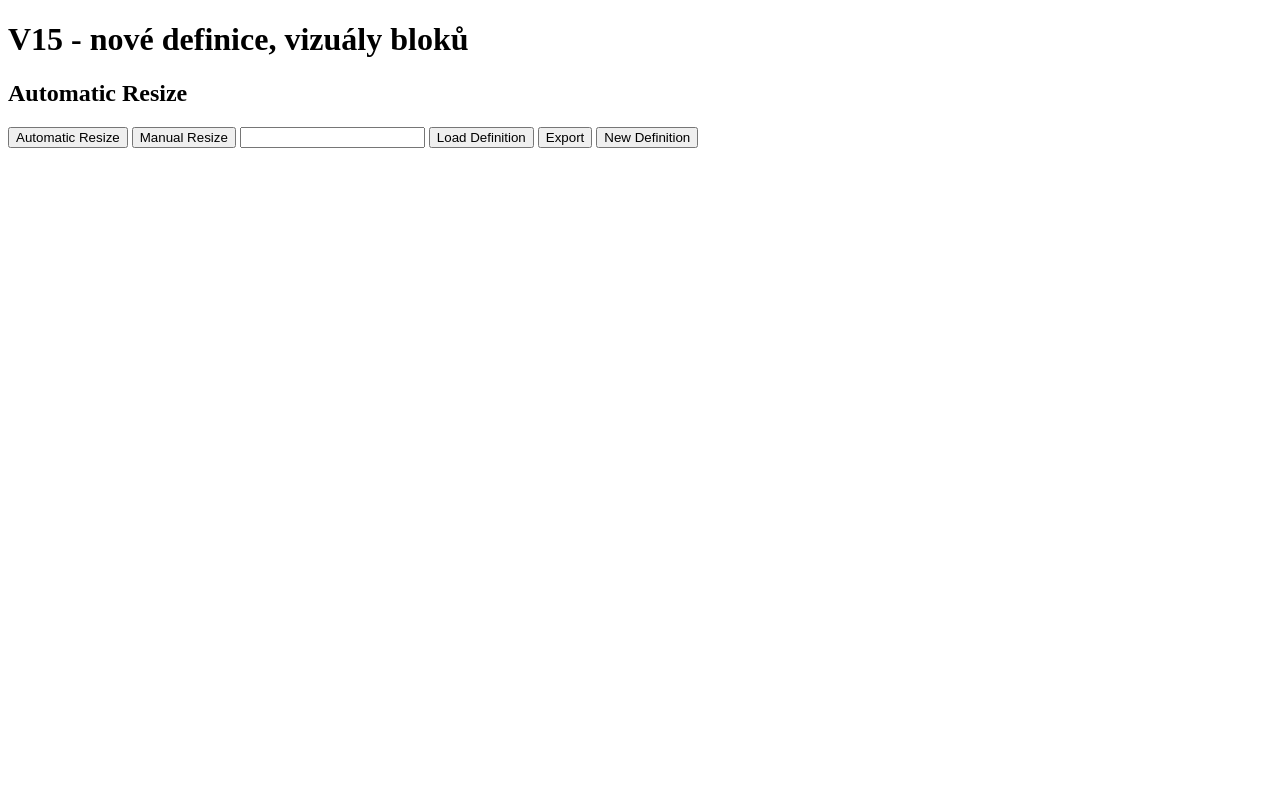
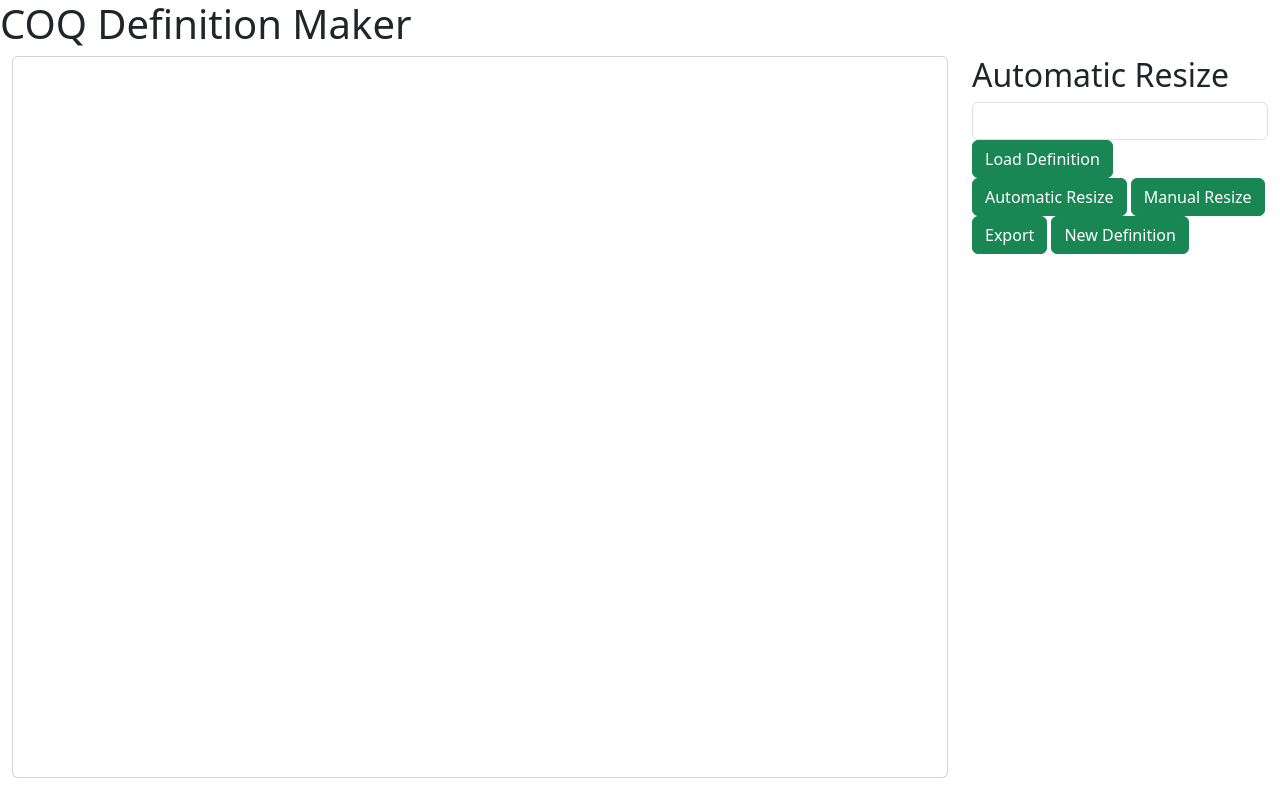
Before and after one commit to Onre739/Bakalarsky_projekt, a Django app: page / in a window 1280 px wide. Run offline with Django 5.2, Linux system fonts and the light colour scheme; parts of the project's set-up code (start-up, migrations or seed data) failed here and were passed over.

Commit message:
style + snap math changes

```diff
--- a/coq_blocks/static/web_coq_blocks/Block.js
+++ b/coq_blocks/static/web_coq_blocks/Block.js
@@ -23,6 +23,7 @@ class Dot {
         dotLabel.innerText = this.type;
         dotLabel.style.position = "absolute";
         dotLabel.style.left = "25px";
+        dotLabel.style.top = "0";
 
         this.dotLabelWidth = dotLabel.offsetWidth;
 
@@ -52,7 +53,7 @@ class Plug {
         typeLabel.innerText = this.type;
         typeLabel.style.position = "absolute";
         typeLabel.style.right = "120%";
-        typeLabel.style.top = "5px";
+        typeLabel.style.top = "2px";
 
         this.width = typeLabel.offsetWidth + plug.offsetWidth;
 
@@ -153,7 +154,6 @@ export class ConstructorBlock extends BaseBlock {
         this.typeParameters = type_parameters; // Parametry datového typu
         this.constructorParameters = constructor.parameters; // Parametry konstruktoru
         this.blockName = type_name + "\u00A0:\u00A0" + constructor.name; // Název celého bloku
-        this.height = 0;
 
         // Pokud má konstruktor hodnotu type, tak jde o konstruktor explicitním návratovým dat. typem, jinak se vždy vrací název datového typu
         // + kontrola jestli je typ složen t 1 nebo 2 slov
@@ -200,7 +200,7 @@ export class ConstructorBlock extends BaseBlock {
         let blockNameEl = document.createElement("div");
         blockNameEl.setAttribute("class", "blockName");
         blockNameEl.style.position = "absolute";
-        blockNameEl.style.top = "10px";
+        blockNameEl.style.top = "6px";
         blockNameEl.style.left = "40px";
         blockNameEl.style.fontWeight = "bold";
         blockNameEl.innerText = this.blockName;
@@ -266,8 +266,6 @@ export class ConstructorBlock extends BaseBlock {
             newBlock.style.height = String(this.plugsCount * 50 + 20) + "px";
         }
 
-        this.height = this.element.offsetHeight;
-
     }
 
     resize() {
--- a/coq_blocks/static/web_coq_blocks/SnapManager.js
+++ b/coq_blocks/static/web_coq_blocks/SnapManager.js
@@ -25,18 +25,23 @@ export default class SnapManager {
                         let plugObjects = blockObject.plugObjects;
 
                         plugObjects.forEach((plugObject) => {
-                            let plugElement = $(plugObject.element); // JQUERY element pro .offset()
+                            let plugType = plugObject.type;
 
-                            let plugType = plugObject.type;
-                            let plugOffset = plugElement.offset();
+                            let plugEl = plugObject.element;
+                            let rect = plugEl.getBoundingClientRect();
 
                             // console.log(requiredType + "-vs-" + plugType);
                             // if (plugType === requiredType) {
                             AppState.snapTargets.push({
-                                x: plugOffset.left + plugElement.width() - 1,
-                                y: plugOffset.top + plugElement.height() / 2 + 2,
+
+                                // getBoundingClientRect() dává souřadnice vůči viewportu (oknu)
+                                // Pro absolutními souřadnice v dokumentu se musí přičíst scroll offset
+                                x: rect.left + rect.width + window.scrollX - 3,
+                                y: rect.top + rect.height / 2 + window.scrollY,
+
                                 block: blockObject,
                                 plug: plugObject,
+
                                 // Log snap targetů, pro koho jsou (posledně pohnutý block)
                                 for: movedBlockObject
                             });
@@ -60,14 +65,28 @@ export default class SnapManager {
 
         // Kontrola pozic každého bloku se snap pozicemi
         blockObjects.forEach(blockObject => {
-            let blockOffset = $(blockObject.element).offset();
+            let rect = blockObject.element.getBoundingClientRect();
+            let blockLeft = rect.left + window.scrollX;
+            let blockTop = rect.top + window.scrollY;
+            let blockHeight = rect.height;
+
+            console.log("xxx: ", blockLeft);
+            console.log("yyy: ", blockTop);
+
             AppState.snapTargets.forEach(snapTarget => {
-                let deltaX = Math.abs(snapTarget.x - blockOffset.left);
-                let deltaY = Math.abs(snapTarget.y - (blockOffset.top + $(blockObject.element).height() * AppState.plugInBlockPos));
+                let deltaX = Math.abs(snapTarget.x - blockLeft);
+                let deltaY = Math.abs(snapTarget.y - (blockTop + blockHeight * AppState.plugInBlockPos));
+
                 if (deltaX < 4 && deltaY < 4) { // tolerance 4 px
                     console.log("delta: " + deltaX + ", " + deltaY);
                     let plugObject = snapTarget.plug;
-                    AppState.snappedBlocks.push({ parent: snapTarget.block, plugIndex: plugObject.index, plug: plugObject, child: blockObject });
+
+                    AppState.snappedBlocks.push({
+                        parent: snapTarget.block,
+                        plugIndex: plugObject.index,
+                        plug: plugObject,
+                        child: blockObject
+                    });
                 }
             });
         });
@@ -110,13 +129,8 @@ export default class SnapManager {
 
                 // Při různém zoomu stránky se mění velikost borderu!!!
                 // offsetHeight zahrnuje obsah + padding + border, proto odečítám border
-                let style = getComputedStyle(block.element);
-                let borderTop = parseFloat(style.borderTopWidth);
-                let borderBottom = parseFloat(style.borderBottomWidth);
-                let borderSize = borderTop + borderBottom;
-
                 block.element.style.height =
-                    `${block.element.offsetHeight - borderSize + heightValue}px`;
+                    `${block.element.offsetHeight + heightValue}px`;
             }
             let snap = AppState.snappedBlocks.find(s => s.child === block);
             if (snap) resizeParents(snap.parent, heightValue); // rekurze
@@ -127,13 +141,31 @@ export default class SnapManager {
         const setNewPosition = () => {
             AppState.orderedSnappedBlocks.forEach((snappedDef) => {
                 snappedDef.forEach((snappedBlock) => {
+
                     // Zisk pozice plugu pro novou pozici child bloku
-                    let currentPlugEl = $(snappedBlock.plug.element);
-                    let currentPlugElOffset = currentPlugEl.offset();
+                    let plugEl = snappedBlock.plug.element;
 
-                    // Aktualizace pozice potomka
-                    let x = currentPlugElOffset.left + currentPlugEl.width() - AppState.docGroundDiffLeft - 1;
-                    let y = currentPlugElOffset.top + currentPlugEl.height() / 2 - snappedBlock.child.element.offsetHeight * AppState.plugInBlockPos - AppState.docGroundDiffTop + 2;
+                    let plugRect = plugEl.getBoundingClientRect();
+                    let plugLeft = plugRect.left + window.scrollX;
+                    let plugTop = plugRect.top + window.scrollY;
+                    let plugWidth = plugRect.width;
+                    let plugHeight = plugRect.height;
+
+                    // Rozdíl mezi pozicí 0,0 stránky a 0,0 ground elementu, protože interact.js bere 0,0 z groundu
+                    // getBoundingClientRect je pozice před borderem a paddingem -> proto je musím přičíst
+                    let groundEl = document.getElementById("ground");
+                    let groundRect = groundEl.getBoundingClientRect();
+                    let groundStyle = getComputedStyle(groundEl);
+
+                    let docGroundDiffLeft = groundRect.left + parseFloat(groundStyle.borderLeftWidth) + parseFloat(groundStyle.paddingLeft);
+                    let docGroundDiffTop = groundRect.top + parseFloat(groundStyle.borderTopWidth) + parseFloat(groundStyle.paddingTop);
+
+                    // Nová pozice child bloku
+                    let x = plugLeft + plugWidth - docGroundDiffLeft - 3;
+                    let y = plugTop + plugHeight / 2 - snappedBlock.child.element.offsetHeight * AppState.plugInBlockPos - docGroundDiffTop;
+
+                    console.log("AAAAAA: ", snappedBlock.child.element.offsetHeight);
+                    console.log("new x y: ", x, y);
 
                     snappedBlock.child.element.style.transform = `translate(${x}px, ${y}px)`;
                     snappedBlock.child.element.setAttribute('data-x', x);
@@ -150,7 +182,7 @@ export default class SnapManager {
 
             let parentCurr = uniqueCurr[0].parent;
             let childCurr = uniqueCurr[0].child;
-            let heightValueCurr = childCurr.height;
+            let heightValueCurr = childCurr.element.offsetHeight;
 
             // Změna velikosti snapnutých bloků
             resizeParents(parentCurr, +heightValueCurr);
@@ -168,7 +200,7 @@ export default class SnapManager {
 
             let parentPrev = uniquePrev[0].parent;
             let childPrev = uniquePrev[0].child;
-            let heightValuePrev = childPrev.height;
+            let heightValuePrev = childPrev.element.offsetHeight;
 
             // Změna velikosti snapnutých bloků
             resizeParents(parentPrev, -heightValuePrev);
@@ -192,11 +224,11 @@ export default class SnapManager {
 
             let parentCurr = uniqueCurr[0].parent;
             let childCurr = uniqueCurr[0].child;
-            let heightValueCurr = childCurr.height;
+            let heightValueCurr = childCurr.element.offsetHeight;
 
             let parentPrev = uniquePrev[0].parent;
             let childPrev = uniquePrev[0].child;
-            let heightValuePrev = childPrev.height;
+            let heightValuePrev = childPrev.element.offsetHeight;
 
             // Prvně zmenšení původních bloků, proto použiju previousSnappedBlocks
             resizeParents(parentPrev, -heightValuePrev);
--- a/coq_blocks/static/web_coq_blocks/UIController.js
+++ b/coq_blocks/static/web_coq_blocks/UIController.js
@@ -1,4 +1,5 @@
 import { AppState } from "./AppState.js";
+import { ConstructorBlock } from "./Block.js";
 import SnapManager from "./SnapManager.js";
 
 export default class UIController {
@@ -156,10 +157,12 @@ export default class UIController {
                 },
 
                 move: (event) => {
+                    // DŮLEŽITÉ, x a y se počítají od GROUND ELEMENTU !! ne od začátku dokumentu
                     let target = event.target;
                     let x = (parseFloat(target.getAttribute('data-x')) || 0) + event.dx;
                     let y = (parseFloat(target.getAttribute('data-y')) || 0) + event.dy;
 
+                    console.log("Curr x y: ", x, y);
                     // Zapsání změny pozice
                     target.style.transform = `translate(${x}px, ${y}px)`;
                     target.setAttribute('data-x', x);
@@ -188,7 +191,7 @@ export default class UIController {
                 interact.modifiers.snap({
                     targets: AppState.snapTargets,
                     range: 30,
-                    relativePoints: [{ x: 0, y: AppState.plugInBlockPos }]
+                    relativePoints: [{ x: 0, y: AppState.plugInBlockPos }] // Pozice i s borderem
                 }),
                 interact.modifiers.restrictRect({
                     restriction: 'document',
--- a/coq_blocks/static/web_coq_blocks/myStyles.css
+++ b/coq_blocks/static/web_coq_blocks/myStyles.css
@@ -31,6 +31,8 @@
     width: 30px;
     height: 30px;
     border-radius: 50%;
+    /* polovina šířky kruhu */
+    transform: translateY(-50%);
 }
 
 .block-plug {
@@ -39,8 +41,6 @@
     background-color: #ffffff;
     top: 50%;
     right: -5px;
-    /* polovina šířky kruhu */
-    transform: translateY(-50%);
 }
 
 .block-dot {
@@ -50,9 +50,7 @@
     border: 2px solid;
     border-right-color: transparent;
     top: 60%;
-    left: -30px;
-    /* polovina šířky kruhu */
-    transform: translateY(-50%);
+    left: -28px;
 }
 
 /* .definition {
--- a/coq_blocks/templates/web_coq_blocks/index.html
+++ b/coq_blocks/templates/web_coq_blocks/index.html
@@ -3,30 +3,59 @@
 <head>
     <meta charset="UTF-8">
     <title>Dynamic Snapping</title>
+    <!-- Interact.js -->
     <script src="https://cdn.jsdelivr.net/npm/interactjs/dist/interact.min.js"></script>
+
+    <!-- JQuerry -->
     <script src="https://ajax.googleapis.com/ajax/libs/jquery/3.7.1/jquery.min.js"></script>
 
+    <!-- Bootstrap -->
+    <link href="https://cdn.jsdelivr.net/npm/bootstrap@5.3.8/dist/css/bootstrap.min.css" rel="stylesheet" integrity="sha384-sRIl4kxILFvY47J16cr9ZwB07vP4J8+LH7qKQnuqkuIAvNWLzeN8tE5YBujZqJLB" crossorigin="anonymous">
+    <script src="https://cdn.jsdelivr.net/npm/bootstrap@5.3.8/dist/js/bootstrap.bundle.min.js" integrity="sha384-FKyoEForCGlyvwx9Hj09JcYn3nv7wiPVlz7YYwJrWVcXK/BmnVDxM+D2scQbITxI" crossorigin="anonymous"></script>
+
+    <!-- Vlastní styly -->
     {% load static %}
     <link rel="stylesheet" href="{% static 'web_coq_blocks/myStyles.css' %}">
 
 </head>
 <body>
-    <h1>V15 - nové definice, vizuály bloků</h1>
-    <h2 id="resizeHeader">Automatic Resize</h2>
-    <button id="autoBtn" >Automatic Resize</button>
-    <button id="manualBtn">Manual Resize</button>
+    <header>
+        <h1>COQ Definition Maker</h1>
 
-    <input id="defInput">
-    <button id="loadBtn">Load Definition</button>
+    </header>
 
-    <button id="exportBtn">Export</button>
-    <button id="newDefBtn">New Definition</button>
+    <div class="container-fluid">
+
+        <div class="row">
+
+            <div class="col-9">
+
+                <div class="card">
+                    <div class="card-body overflow-auto" style="height: 90vh;" id="ground"></div>
+                </div>
+
+            </div>
+            <div class="col-3">
+
+                <h2 id="resizeHeader">Automatic Resize</h2>
+                <input id="defInput" class="form-control">
+                <button id="loadBtn" class="btn btn-success">Load Definition</button>
+                <button id="autoBtn" class="btn btn-success" >Automatic Resize</button>
+                <button id="manualBtn" class="btn btn-success">Manual Resize</button>
 
 
-    <div class="ground" id="ground">
+                <button id="exportBtn" class="btn btn-success">Export</button>
+                <button id="newDefBtn" class="btn btn-success">New Definition</button>
+
+            </div>
+
+        </div>
+
+        <ul id="result"></ul>
+
     </div>
 
-    <ul id="result"></ul>
+
 
     <script type="module" src="{% static 'web_coq_blocks/main.js' %}"></script>
 
```
Also changed, not shown: antlr_test.py (deleted, +0 -27 lines).
